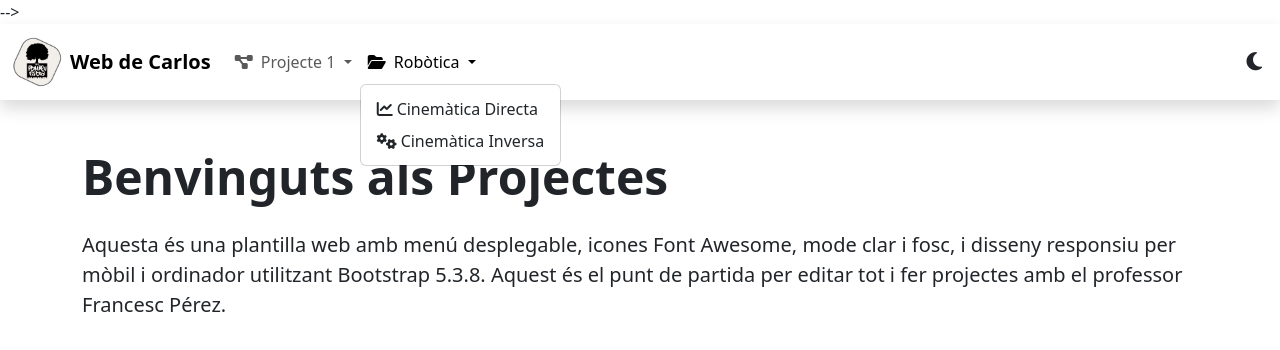
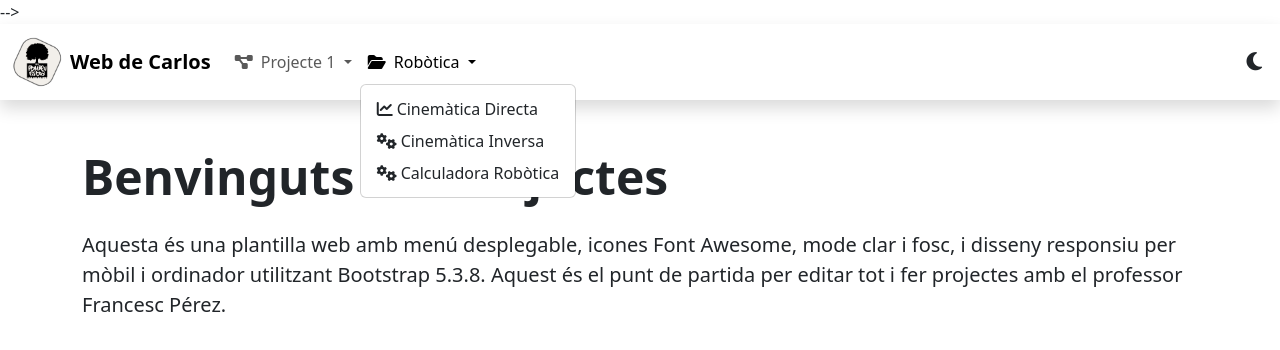
Before and after one commit to carlossepulveda16/carlossepulveda16.github.io, a plain HTML site: page index.html in a window 1280 px wide. Both pictures are taken after a click on the button "Robòtica". Drawn offline with nearby package versions, Linux system fonts and the light colour scheme.

Commit message:
Update index.html

```diff
--- a/index.html
+++ b/index.html
@@ -105,6 +105,7 @@
             <ul class="dropdown-menu" aria-labelledby="proj2Dropdown">
               <li><a class="dropdown-item" href="https://carlossepulveda16.github.io/cdirecta"><i class="fa-solid fa-chart-line me-1"></i>Cinemàtica Directa</a></li>
               <li><a class="dropdown-item" href="https://carlossepulveda16.github.io/cinversa"><i class="fa-solid fa-cogs me-1"></i>Cinemàtica Inversa</a></li>
+               <li><a class="dropdown-item" href="https://carlossepulveda16.github.io/calculadora"><i class="fa-solid fa-cogs me-1"></i>Calculadora Robòtica</a></li>
             </ul>
           </li>
         </ul>
```
